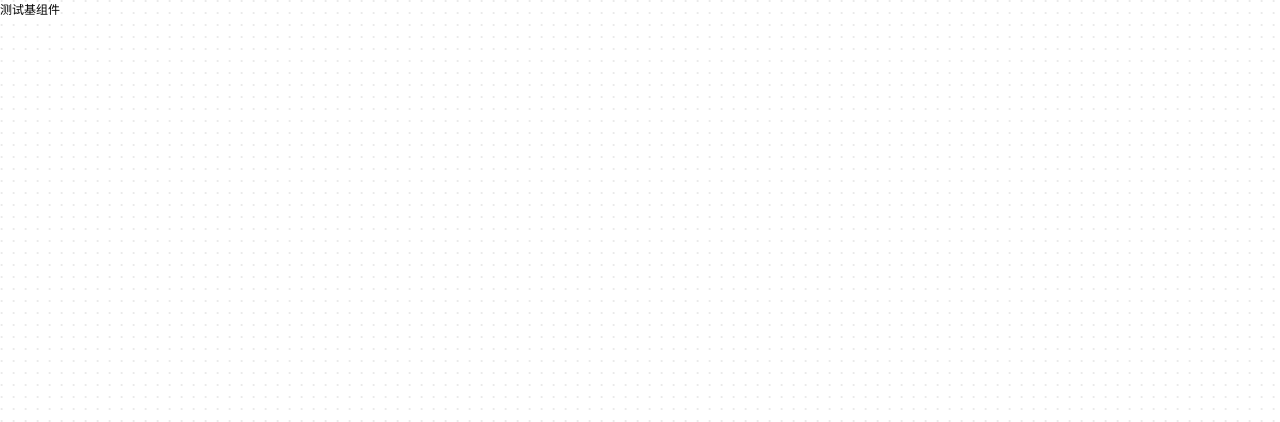
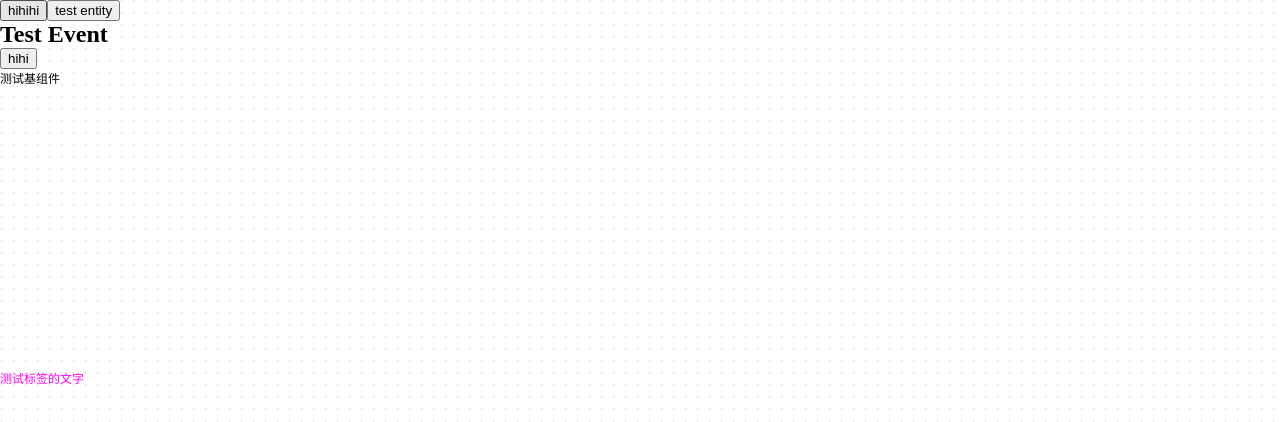
Before and after one commit to Daniel5537/AiTableGraph, a React app: page / in a window 1280 px wide. Shown: the top 422 px of the page. Built offline with nearby package versions, Linux system fonts and the light colour scheme; the HTML template or start-up script is replaced by a standard one.

Commit message:
修复标签传样式值

```diff
--- a/src/components/TestEventParentComponent.tsx
+++ b/src/components/TestEventParentComponent.tsx
@@ -100,8 +100,8 @@ export class TestEventParentComponent extends DecathlonComponent {
                 }
                 <button onClick={this.onBtnClick}>hihihi</button>
                 <button onClick={this.onTestButClick}>test entity</button>
-                <TestEventComponent owner={this.owner} getEntity={(testEntity) => {this.testEntity = testEntity; }}/>
-                <DecathlonCanvas owner={this.owner} getEntity={(testEntity) => {this.canvas = testEntity;}}/>
+                <TestEventComponent width={400} height={400} position={"absolute"} owner={this.owner} getEntity={(testEntity) => {this.testEntity = testEntity; }}/>
+                <DecathlonCanvas width={300} height={300} owner={this.owner} getEntity={(testEntity) => {this.canvas = testEntity;}}/>
                 <DecathlonLable owner={this.owner} getEntity={(testEntity) => {this.lable = testEntity;}}/>
             </div>
         );
--- a/src/components/TestRender.tsx
+++ b/src/components/TestRender.tsx
@@ -14,7 +14,7 @@ export class TestRender extends DecathlonComponent {
 
     render(){
         return(
-            <VisualGraph className="VGroup"/>
+            <VisualGraph width={800} height={600}/>
         );
     }
 }
--- a/src/graphic/graphLayout/visual/VisualGraph.tsx
+++ b/src/graphic/graphLayout/visual/VisualGraph.tsx
@@ -1861,7 +1861,9 @@ export class VisualGraph extends DecathlonCanvas implements IVisualGraph {
 
     render() {
         return(
-            <DecathlonCanvas getEntity={(mainDiv) => {this._canvas = mainDiv; }}>
+            <DecathlonCanvas width={800}
+                             height={600}
+                             getEntity={(mainDiv) => {this._canvas = mainDiv; }}>
                 {
                     this.state["edgeLabelChildren"].map((item, key) => {
                         const EdgeLabelChildrenComponent = item;
--- a/src/main.tsx
+++ b/src/main.tsx
@@ -5,6 +5,6 @@ import {TestRender} from "./components/TestRender";
 import "./scss/main.scss";
 
 ReactDOM.render(
-    <TestRender/>,
+    <TestEventGrandFatherComponent/>,
     document.getElementById("root")
 );
--- a/src/workflow/components/DecathlonCanvas.tsx
+++ b/src/workflow/components/DecathlonCanvas.tsx
@@ -25,6 +25,10 @@ export class DecathlonCanvas extends DecathlonComponent {
         return this._contentMouseX;
     }
 
+    componentWillMount() {
+        super.componentWillMount();
+    }
+
     render() {
         return (
             <div style={this.state["styleObject"]}
--- a/src/workflow/components/DecathlonComponent.tsx
+++ b/src/workflow/components/DecathlonComponent.tsx
@@ -275,6 +275,8 @@ export class DecathlonComponent extends React.Component<IDecathlonComponentProps
             this._styleObj["height"] = this.props.height;
         if (this.props.data)
             this._data = this.props.data;
+
+        this.setState({styleObject: this._styleObj});
     }
 
     entityAddEventListener(type: string, listener: Function, context: any) {
```
